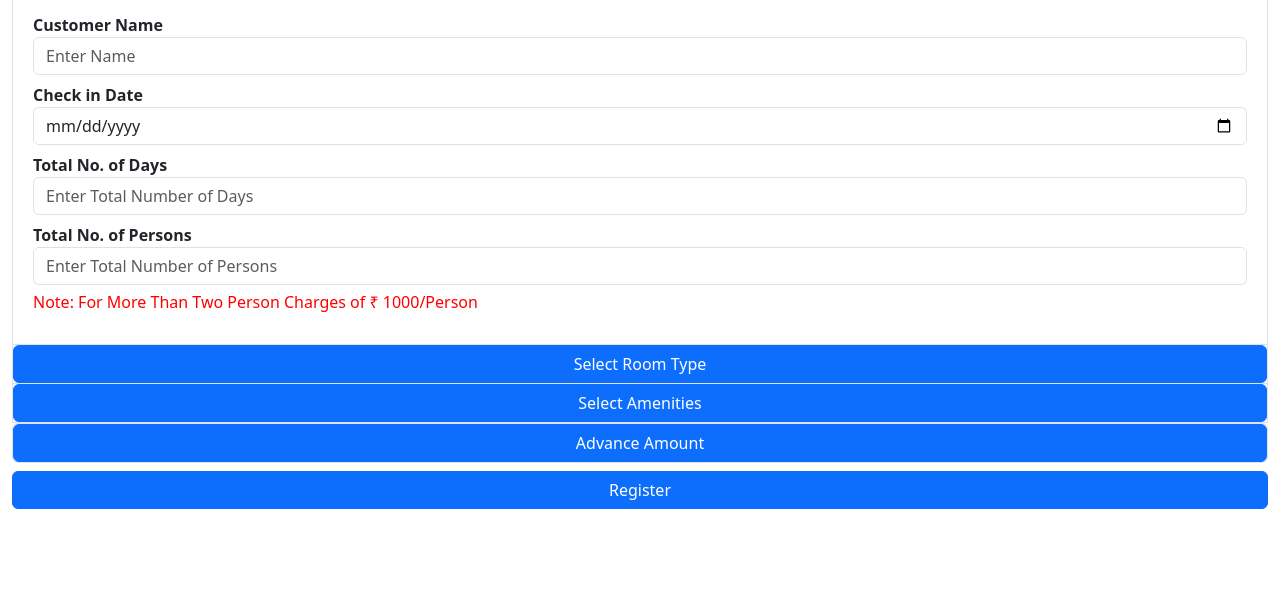
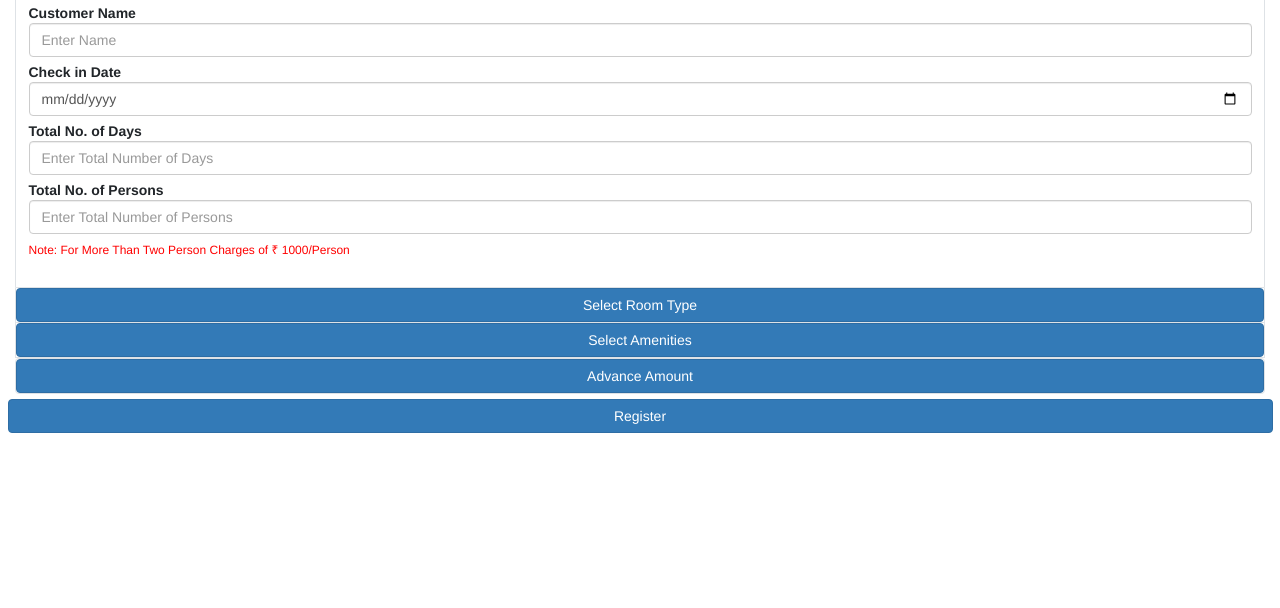
Before and after one commit to SivaranjaniJanarthanan/hotel-reg-form, a website: page index.html in a window 1280 px wide. Shown: the part 192-800 px from the top of the page. Drawn offline with nearby package versions, Linux system fonts and the light colour scheme.

Commit message:
Update index.html

```diff
--- a/index.html
+++ b/index.html
@@ -5,9 +5,9 @@
 	<meta name="viewport" content="width=device-width, initial-scale=1.0">
     <link rel="stylesheet" href="node_modules/bootstrap/dist/css/bootstrap.css">
     <link rel="stylesheet" href="node_modules/bootstrap-icons/font/bootstrap-icons.css">
-    <link href="https://cdn.jsdelivr.net/npm/bootstrap@5.3.0-alpha1/dist/js/bootstrap.bundle.min.js">
-    <link rel="stylesheet" href="https://cdn.jsdelivr.net/npm/bootstrap@5.3.0-alpha1/dist/css/bootstrap.min.css">
-
+    <link rel="stylesheet" href="https://maxcdn.bootstrapcdn.com/bootstrap/3.4.1/css/bootstrap.min.css">
+    <script src="https://ajax.googleapis.com/ajax/libs/jquery/3.6.3/jquery.min.js"></script>
+    <script src="https://maxcdn.bootstrapcdn.com/bootstrap/3.4.1/js/bootstrap.min.js"></script>
     <style>
         label {
             margin-left: 500px;
```
